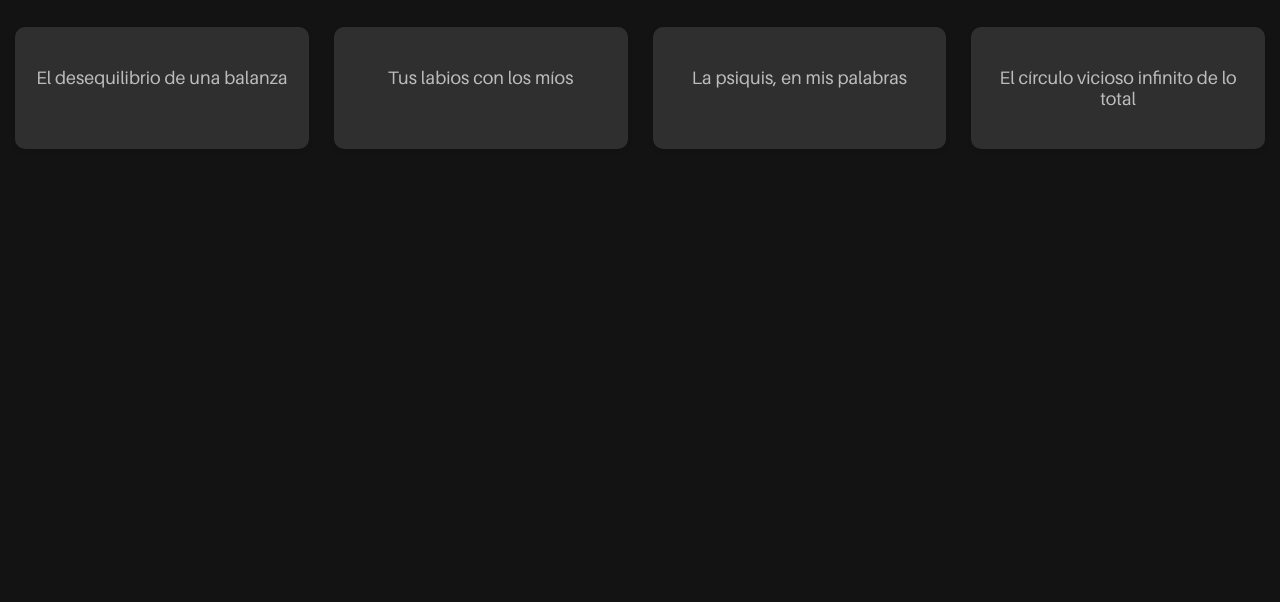
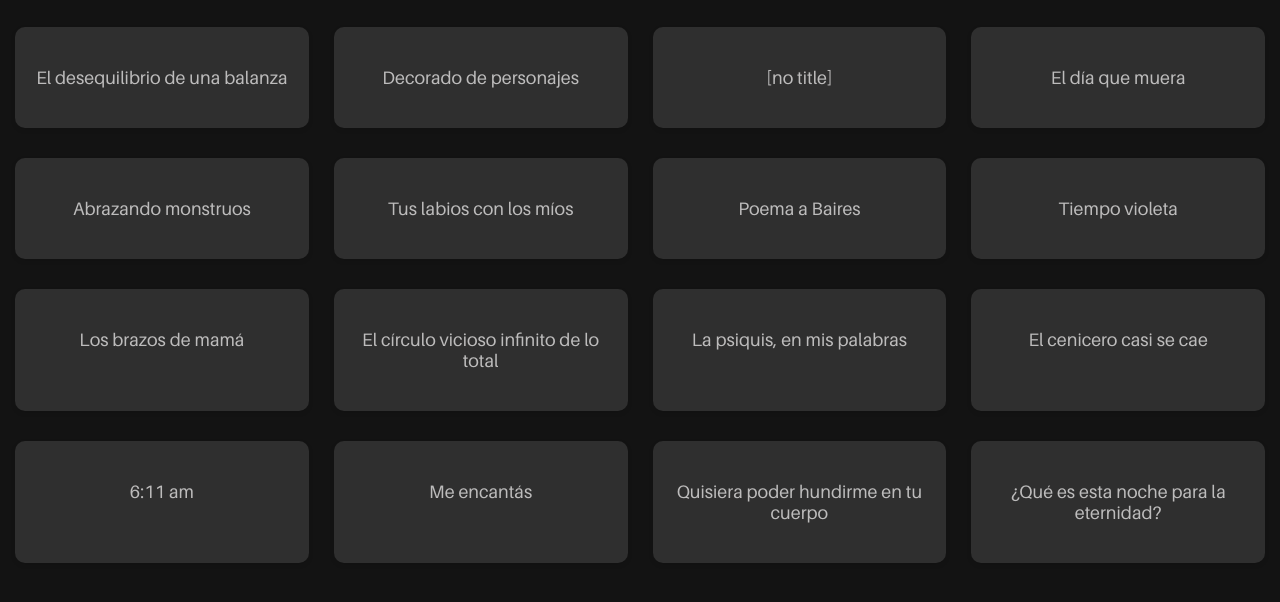
Before and after one commit to Desideratums/web, a plain HTML site: page index.html in a window 1280 px wide. Shown: the part 118-720 px from the top of the page. Drawn offline with Linux system fonts and the light colour scheme.

Commit message:
Update index.html

```diff
--- a/index.html
+++ b/index.html
@@ -24,9 +24,30 @@
 
   <main class="grid-container">
     <a href="poems/el desequilibrio de una balanza.html" class="card">El desequilibrio de una balanza</a>
+    <a href="poems/decorado de personajes.html" class="card">Decorado de personajes</a>
+    <a href="poems/no title.html" class="card">[no title]</a>
+	<a href="poems/el dia que muera.html" class="card">El día que muera</a>
+  </main>
+
+  <main class="grid-container">
+    <a href="poems/abrazando monstruos.html" class="card">Abrazando monstruos</a>
     <a href="poems/tus labios con los míos.html" class="card">Tus labios con los míos</a>
+    <a href="poems/poema a baires.html" class="card">Poema a Baires</a>
+    <a href="poems/tiempo violeta.html" class="card">Tiempo violeta</a>
+  </main>
+
+  <main class="grid-container">
+    <a href="poems/los brazos de mamá.html" class="card">Los brazos de mamá</a>
+    <a href="poems/el circulo vicioso infinito de lo total.html" class="card">El círculo vicioso infinito de lo total</a>
     <a href="poems/la psiquis en mis palabras.html" class="card">La psiquis, en mis palabras</a>
-    <a href="poems/el circulo vicioso infinito de lo total.html" class="card">El círculo vicioso infinito de lo total</a>
+    <a href="poems/el cenicero casi se cae.html" class="card">El cenicero casi se cae</a>
+  </main>
+
+  <main class="grid-container">
+    <a href="poems/6.11.html" class="card">6:11 am</a>
+    <a href="poems/me encantás.html" class="card">Me encantás</a>
+    <a href="poems/quisiera poder hundirme en tu cuerpo.html" class="card">Quisiera poder hundirme en tu cuerpo</a>
+    <a href="poems/¿que es esta noche para la eternidad..html" class="card">¿Qué es esta noche para la eternidad?</a>
   </main>
 
   <script src="script.js"></script>
```
